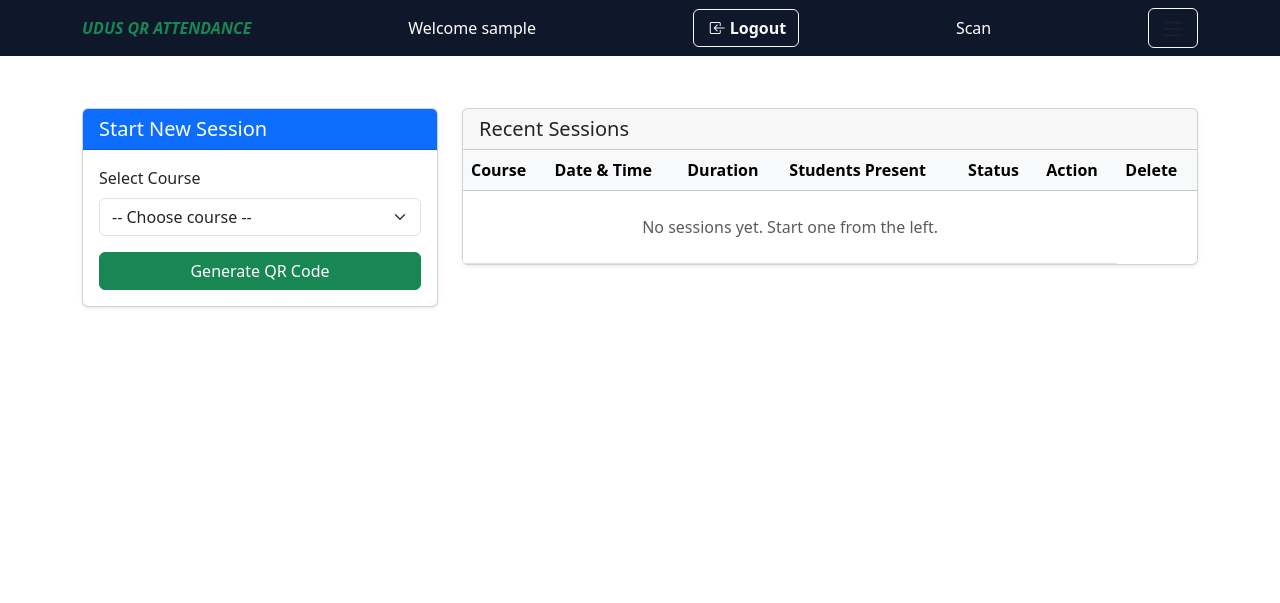
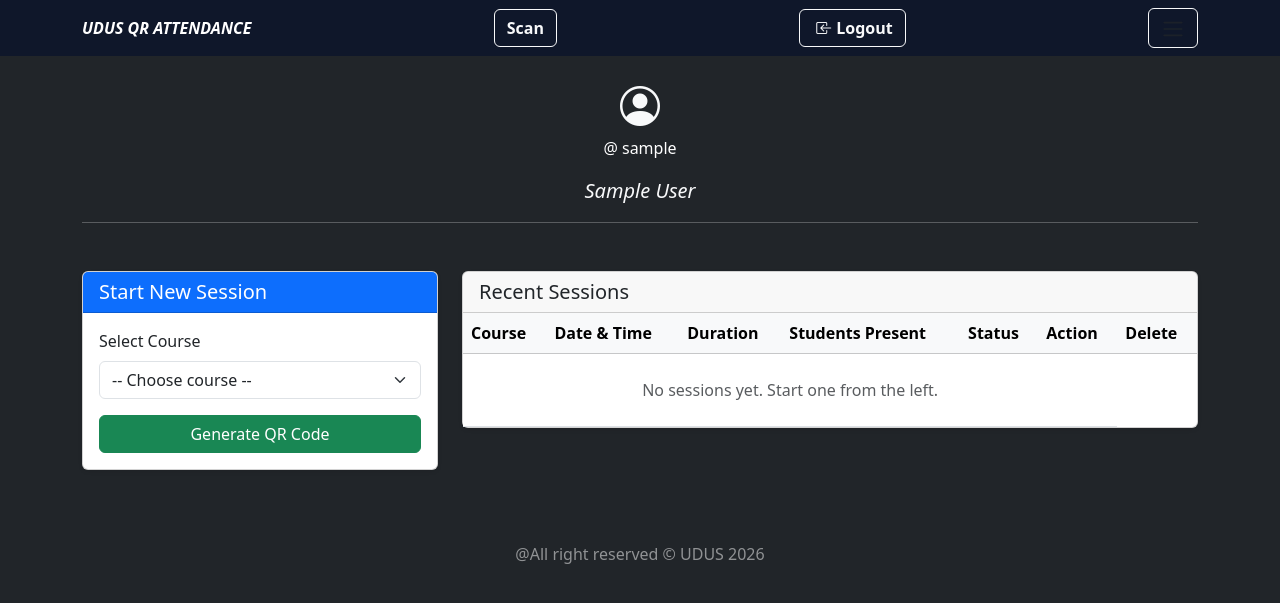
Before and after one commit to Dev-Kazeem/QR-Lecture-attendance, a Django app: page /attendance_app/lecturer/ in a window 1280 px wide. Shown: the top 603 px of the page. Run offline with Django 5.2, Linux system fonts and the light colour scheme; the visitor is signed in with stand-in values (Sample User, id 1); data that the repository does not hold is empty; some libraries are stand-ins or nearby versions.

Commit message:
my last commit on qr lecture attendance

```diff
--- a/attendance_app/views.py
+++ b/attendance_app/views.py
@@ -96,7 +96,7 @@ def end_session(request, session_id):
     session =  get_object_or_404(LectureSession, id=session_id, lecturer=request.user)
     session.is_active = False
     session.save()
-    return redirect('attendance_app:start_session', course_id=session.course.id)
+    return redirect('attendance_app:lecturer_dashboard')
 
 
 
--- a/static/css/main.css
+++ b/static/css/main.css
@@ -3,10 +3,10 @@ body{
 
 }
 
-.bg-image{
-    background: url(../images/faculty.jpg);
-    background-size: cover;
-    background-position: center;
-    background-blend-mode: multiply;
-    border-radius: 6px;
+.footer{
+    position: fixed;
+    top: 100%;
+    bottom: 0px;
+    left: 100%;
+
 }
--- a/templates/attendance/attendance_list.html
+++ b/templates/attendance/attendance_list.html
@@ -1,7 +1,7 @@
 {% extends 'base.html'%}
 
 {% block title %}
-    Attendance - List_Page
+    Attendance - List|Page
 {% endblock title %}
 
 {% block content %}
--- a/templates/attendance/lecture_session_pdf.html
+++ b/templates/attendance/lecture_session_pdf.html
@@ -21,14 +21,13 @@
 <body>
     <div class="header">
         <h2>ATTENDANCE SHEET</h2>
-        <p>{{ session.course.code }} - {{ session.course.title }}</p>
+        <p>{{ session.course.code }} - {{ session.course.name }}</p>
     </div>
 
     <div class="info">
-        <p><b>Course:</b> {{ session.course.code }} - {{ session.course.title }}</p>
+        <p><b>Course:</b> {{ session.course.code }} - {{ session.course.name }}</p>
         <p><b>Lecturer:</b> Dr/Mr/Mrs {{ session.course.lecturer.get_full_name }}</p>
         <p><b>Date:</b> {{ session.date|date:"l, d F Y" }}</p>
-        <p><b>Topic:</b> {{ session.topic }}</p>
         <p><b>Total Present:</b> {{ total }} students</p>
     </div>
 
--- a/templates/attendance/lecturer_dashboard.html
+++ b/templates/attendance/lecturer_dashboard.html
@@ -7,12 +7,19 @@
 {% endblock title %}
 
 {% block content %}
-
+<div class="container">
+  {% if user.is_authenticated %}
+<div class="text-center">
+  <span><i class="bi bi-person-circle text-light fs-1"></i></span>
+  <p> @ {{ user.username }}  </p>
+</div>
+<p class="text-center lead fst-italic text-light"> {{ user.get_full_name }}  </p><hr>
+{% endif %}
 <div class="row mt-5">
   <!-- Left: Start Session -->
   <div class="col-md-4">
     <div class="card shadow-sm mb-4">
-      <div class="card-header bg-primary text-white">
+      <div class="card-header bg-primary text-white ">
         <h5 class="mb-0">Start New Session</h5>
       </div>
       <div class="card-body">
@@ -139,4 +146,10 @@
     </div>
 </div>
 {% endfor %}
+ <footer class="mt-5 mb-0 text-white-50 text-center">
+        <span>
+          @All right reserved &copy; UDUS 2026
+        </span>
+  </footer>
+</div>
 {% endblock %}
--- a/templates/attendance/navbar.html
+++ b/templates/attendance/navbar.html
@@ -1,21 +1,25 @@
 <nav class="navbar  fixed-top mb-4" style="background-color: #0f172a;">
   <div class="container">
-    <a class="fw-bold text-success nav-link fst-italic" href="/">UDUS QR ATTENDANCE</a>
+    <a class="fw-bold text-white nav-link fst-italic float-md-start" href="/">UDUS QR ATTENDANCE</a>
     {% if user.is_authenticated %}
 
-      <span class="text-white">Welcome {{ user.username }}</span>
+
+
+      <p class="m-0 float-md-end d-md-block d-none">
+        <a href="{%  url 'attendance_app:scan_page' %}" class="btn btn-outline-light fw-bold">Scan</a>
+      </p>
       <form method="post" action="{% url 'Users_app:logout' %}">
         {% csrf_token %}
-        <button  class="btn btn-outline-light fw-bold"><i class="bi bi-box-arrow-in-left mx-1"></i>Logout</button>
+        <button  class="btn btn-outline-light fw-bold float-md-end"><i class="bi bi-box-arrow-in-left mx-1"></i>Logout</button>
       </form>
-      <a href="{%  url 'attendance_app:scan_page' %}" class="nav-link text-white ">Scan</a>
 
 
+        <!--Side bar-->
       <button class=" btn btn-outline-light" type="button" data-bs-toggle="offcanvas" data-bs-target="#offcanvasWithBothOptions" aria-controls="offcanvasWithBothOptions"><span class="navbar-toggler-icon text-white"></span></button>
 
       <div class="offcanvas offcanvas-start"  data-bs-scroll="true" tabindex="-1" id="offcanvasWithBothOptions" aria-labelledby="offcanvasWithBothOptionsLabel">
         <div class="offcanvas-header">
-          <h5 class="offcanvas-title text-success" id="offcanvasWithBothOptionsLabel"> <i class="bi bi-mortarboard-fill"></i>   UDUS - Computer science</h5>
+          <h5 class="offcanvas-title text-success" id="offcanvasWithBothOptionsLabel"> <i class="bi bi-mortarboard-fill"></i>   UDUS - Computer Science</h5>
           <button type="button" class="btn-close" data-bs-dismiss="offcanvas" aria-label="Close"></button>
         </div>
         <div class="offcanvas-body" style="background-color: #0f172a;">
@@ -27,13 +31,25 @@
             <a href="{% url 'attendance_app:lecturer_dashboard' %}" class="nav-link text-white navbar-brand"><i class="bi bi-window-dash p-2"></i>My Dashboard</a>
          </p>
           <p class="px-3">
-            <a href="{% url 'attendance_app:lecturer_dashboard' %}" class="nav-link text-white navbar-brand"><i class="bi bi-gear p-2"></i>Admin Dashboard</a>
+            <a href="{% url 'admin:index' %}" class="nav-link text-white navbar-brand"><i class="bi bi-gear p-2"></i>Admin Dashboard</a>
+         </p>
+         <p class="px-3">
+            <a href="{% url 'attendance_app:lecturer_dashboard' %}" class="nav-link text-white navbar-brand"><i class="bi bi-skip-start-circle-fill p-2"></i>Start Session</a>
          </p>
         {% endif %}
         <p class="px-3">
-            <a href="{% url 'Users_app:changePassword' %}" class="nav-link text-white navbar-brand"><i class="bi bi-gear p-2"></i>Change Password</a>
+            <a href="{% url 'Users_app:changePassword' %}" class="nav-link text-white navbar-brand"><i class="bi bi-person-lock p-2"></i></i>Change Password</a>
         </p>
 
+      <p class="px-3">
+        <a href="{%  url 'attendance_app:scan_page' %}" class="nav-link text-white navbar-brand"><i class="bi bi-upc-scan p-2"></i>Scan QR</a>
+      </p>
+      <form method="post" action="{% url 'Users_app:logout' %}">
+        {% csrf_token %}
+        <p class="px-3">
+        <button  class="nav-link text-white navbar-brandd fs-5"><i class="bi bi-box-arrow-in-left mx-1"></i>Logout</button>
+        </p>
+      </form>
         </div>
       </div>
 
@@ -42,8 +58,8 @@
     {% else %}
 
        <div class="float-right">
-        <a href="{%  url 'Users_app:register' %}" class="btn btn-outline-light fw-bold mx-2"><i class="bi bi-arrows-collapse-vertical mx-1"></i>Sign Up</a>
-        <a href="{%  url 'Users_app:login' %}" class="btn btn-outline-light fw-bold"><i class="bi bi-box-arrow-in-right mx-1"></i>Login</a>
+        <a href="{%  url 'Users_app:register' %}" class="btn btn-outline-light fw-bold mx-2 float-md-end"><i class="bi bi-arrows-collapse-vertical mx-1"></i>Sign Up</a>
+        <a href="{%  url 'Users_app:login' %}" class="btn btn-outline-light fw-bold float-md-end"><i class="bi bi-box-arrow-in-right mx-1"></i>Login</a>
        </div>
 
     {% endif %}
--- a/templates/base.html
+++ b/templates/base.html
@@ -14,26 +14,74 @@
         {% endblock title %}
   </title>
 </head>
-<body>
+<body class="text-bg-dark m-3">
 {% include 'attendance/navbar.html' %}
-<div class="container">
+
 
   {% block content %}
-    <div class="p-5 p-md-5  m-2 text-body-emphasis bg-body-tertiary shadow  bg-image">
-    <div class="col-lg-6 px-0">
+<div class="cover-container d-flex w-100 h-100 p-3 mx-auto flex-column">
+
+
+      <main class="px-3">
+        <h2 class="text-center fst-italic">Hi {% if user.is_authenticated %} {{ user.get_full_name }} {% else %} Welcome to Qr Attendance Platform...{% endif %}</h2>
+        <p class="lead text-center m-5 py-3 px-3">
+          Hi welcome to udus computer science QR  lecture attendance platform, this platform was design primarily for computer science department this platform will replace the stressful manual attendance which comsumed alot of time, this plaform is stress free the lecturer will display a qr for a particular lecture session and the student will login and scan the qr code, display by the lecturer.
+        </p>
+
+        {% if user.is_authenticated %}
+        <p class="lead text-center">
+          <a href="" class="btn btn-lg btn-light fw-bold border-white bg-white"
+            >Attendance is important</a>
+        </p>
+        {% else %}
+        <p class="lead text-center">
+         <a href="{% url 'Users_app:login' %}" class="btn btn-lg btn-light fw-bold border-white"
+          >Get started</a>
+        </p>
+        {% endif %}
+      </main>
+    </div>
+
+
+
+  <div class="container">
+    <section class="mt-5">
+    <div class="row p-5 p-md-5  m-2  shadow">
+    <div class="col-md-6">
+        <img class="d-md-block d-none" src="{% static 'images/faculty.jpg' %}" alt="" style="width: 480px; height: 380px;">
+        <img class="d-md-none d-block" src="{% static 'images/faculty.jpg' %}" alt="" style="width: 280px; height: 180px;">
+       <caption>Department of Computer Science UDUS.</caption>
+    </div>
+    <div class="col-md-6 ps-2">
           <h1 class="display-4 fst-italic" style="color: rgb(253, 167, 54);">
-            Faculty Electronic Suggestion Box
+             UDUS Computer science qr Lecture Attendance Platform
           </h1>
           <p class="text-white lead fw-bold my-3 hero-p">
-            Faculty of physical and computing science Usmanu Danfodiyo university sokoto
-            suggestion box, for efficient communication and freedom of expression among student, lecturers within the faculty...
+            Department of computer science qr lecture attendance platform, is design for the department of computer science in other to reduce the stress and time consume while taking attendance of student during lecture. . .
           </p>
-
     </div>
 </div>
+</section>
+<section class="mt-5">
+  <div class="text-center">
+    <div class="btn btn-primary text-white fw-bold m-5">
+        ABOUT COMPUTER SCIENCE QR ATTENDANCE
+    </div>
+    <div class="container-lg">
+      <p class="text-start mb-5">
+          Lorem ipsum dolor sit, amet consectetur adipisicing elit. Error commodi nisi a eaque voluptatum provident officia facere asperiores molestiae sequi est, fuga quae natus. Veritatis, eius obcaecati voluptatem veniam dignissimos provident voluptates adipisci cumque maiores a beatae, molestias doloribus? Facilis dolor velit possimus vel reiciendis. Nisi facilis placeat quod asperiores eveniet earum, a, laborum excepturi, et eligendi modi sequi adipisci.
+      </p>
+    </div>
+  </div>
+</section>
+<footer class="mt-5 text-white-50 text-center bottom-0 start-0  z-0">
+        <p>
+          @All right reserved &copy; UDUS 2026
+        </p>
+      </footer>
+</div>
+  {% endblock content %}
 
-  {% endblock content %}
-</div>
 
 {% if messages %}
     {% for message in messages %}
--- a/templates/users/password_changed.html
+++ b/templates/users/password_changed.html
@@ -10,4 +10,9 @@
     <p>Your password has been updated. You’re still logged in.</p>
     <a href="{% url 'home' %}" class="btn btn-primary">Back to Home</a>
 </div>
+ <footer class="mt-5 text-white-50 text-center bottom-0 start-0  z-0">
+        <p>
+          @All right reserved &copy; UDUS 2026
+        </p>
+  </footer>
 {% endblock %}
```
Also changed, not shown: attendance/settings.py (+47 -0 lines), templates/attendance/attend_result.html (+7 -3 lines), templates/attendance/scan.html (+8 -2 lines), templates/attendance/session_details.html (+7 -2 lines), templates/attendance/session_qr.html (+9 -2 lines), templates/users/change_password.html (+28 -11 lines), templates/users/create_user.html (deleted, +0 -22 lines), templates/users/login.html (+9 -4 lines), templates/users/register.html (+7 -2 lines).
